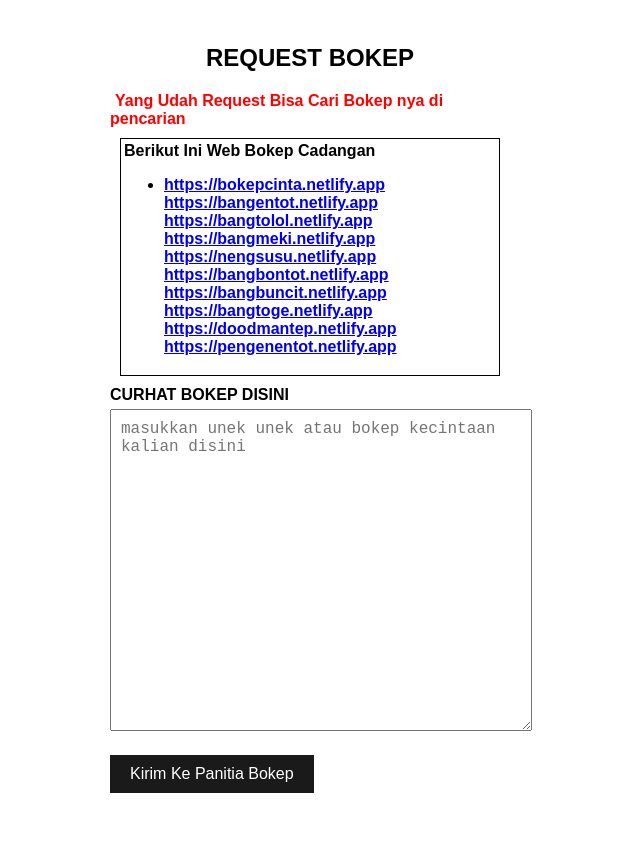
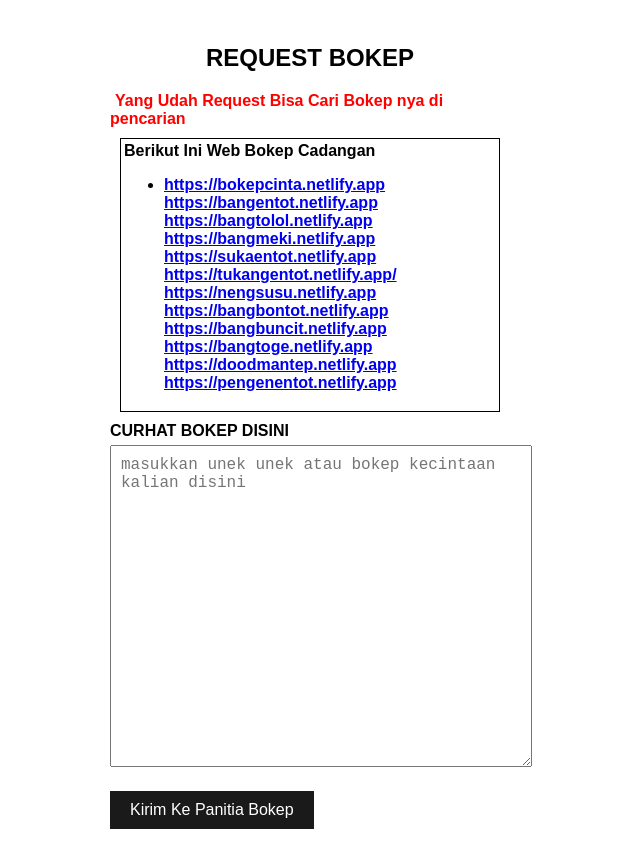
Before and after one commit to bobwatcherx/requestbo, a plain HTML site: page index.html in a window 1280 px wide. Shown: the whole page, without its empty margins (330-970 px from the left). Before the commit the page ends 841 px from the top, so only its background shows below. Drawn offline with nearby package versions, Linux system fonts and the light colour scheme.

Commit message:
Update index.html

```diff
--- a/index.html
+++ b/index.html
@@ -69,6 +69,8 @@
                     <a target="_blank" href="https://bangentot.netlify.app">https://bangentot.netlify.app</a>
                     <a target="_blank" href="https://bangtolol.netlify.app">https://bangtolol.netlify.app</a>
                      <a target="_blank" href="https://bangmeki.netlify.app">https://bangmeki.netlify.app</a>
+                    <a target="_blank" href="https://sukaentot.netlify.app">https://sukaentot.netlify.app</a>
+                    <a target="_blank" href="https://tukangentot.netlify.app">https://tukangentot.netlify.app/</a>
                      <a target="_blank" href="https://nengsusu.netlify.app">https://nengsusu.netlify.app</a>
                     <a target="_blank" href="https://bangbontot.netlify.app">https://bangbontot.netlify.app</a>
                     <a target="_blank" href="https://bangbuncit.netlify.app">https://bangbuncit.netlify.app</a>
```
